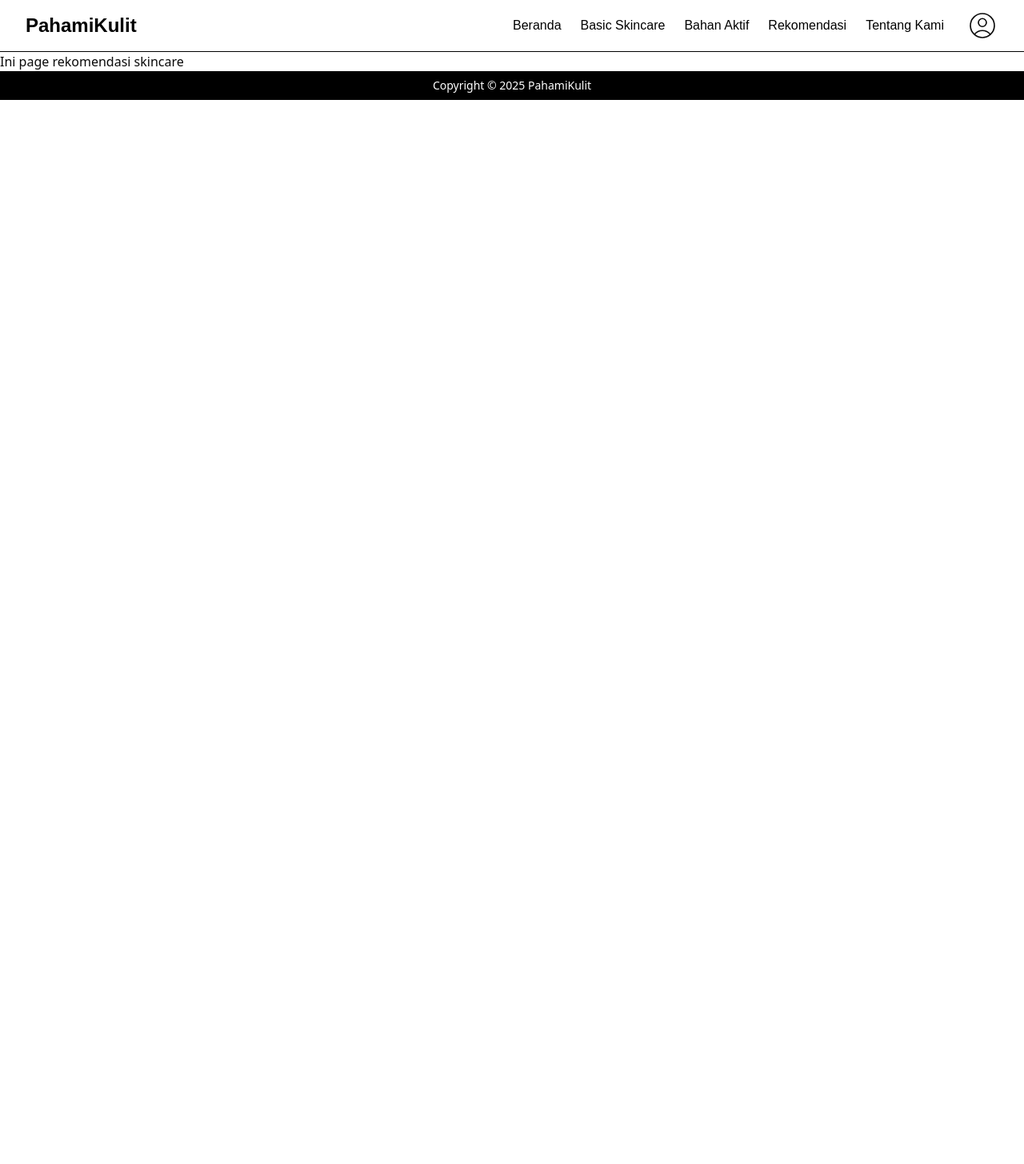
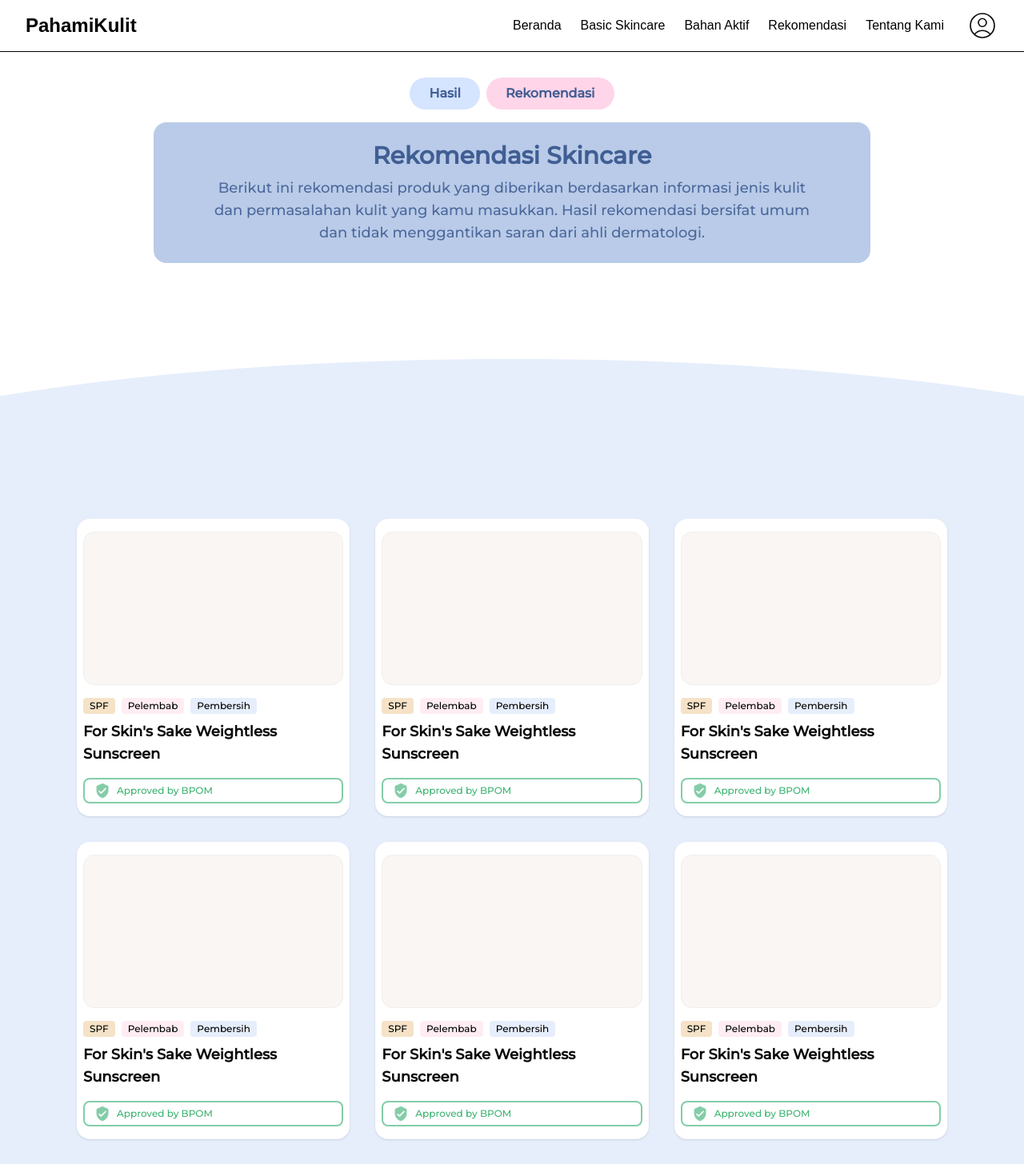
Before and after one commit to putrilauraa/PahamiKulit-FrontEnd, a Next.js app: page /rekomendasi in a window 1280 px wide. Shown: the top 1456 px of the page at 80% size. Before the commit the page ends 800 px from the top, so only its background shows below. Built offline with nearby package versions, Linux system fonts and the light colour scheme; a web font is replaced by a local one.

Commit message:
feat(rekomendasi): add rekomendasi

```diff
--- a/src/app/profil-kulit/page.tsx
+++ b/src/app/profil-kulit/page.tsx
@@ -52,7 +52,7 @@
                     }}
                 ></div>
 
-                <div className="bg-[#E6EEFC] min-h-screen pb-15">
+                <div className="bg-[#E6EEFC] min-h-screen">
                     {/* Judul - Profil Kulit */}
                     <div className="relative z-20 -top-70">
                         <div
@@ -131,9 +131,9 @@
                                         viewBox="0 0 24 24"
                                         fill="none"
                                         stroke="#FFF6ED"
-                                        strokeWidth="3"
-                                        strokeLinecap="round"
-                                        strokeLinejoin="round"
+                                        stroke-width="3"
+                                        stroke-linecap="round"
+                                        stroke-linejoin="round"
                                         className="lucide lucide-check-icon lucide-check"
                                     >
                                         <path d="M20 6 9 17l-5-5" />
@@ -156,9 +156,9 @@
                                         viewBox="0 0 24 24"
                                         fill="none"
                                         stroke="#FFF6ED"
-                                        strokeWidth="3"
-                                        strokeLinecap="round"
-                                        strokeLinejoin="round"
+                                        stroke-width="3"
+                                        stroke-linecap="round"
+                                        stroke-linejoin="round"
                                         className="lucide lucide-x-icon lucide-x"
                                     >
                                         <path d="M18 6 6 18" />
--- a/src/app/rekomendasi/page.tsx
+++ b/src/app/rekomendasi/page.tsx
@@ -5,12 +5,112 @@
 
 const montserrat = Montserrat({ weight: '500', subsets: ['latin'] });
 
-export default function basicSkincare() {
+{
+    /* Back End masuk disini ya ibu */
+}
+const products = Array(9).fill({
+    name: "For Skin's Sake Weightless Sunscreen",
+    tags: ['SPF', 'Pelembab', 'Pembersih'],
+    approved: true,
+});
+
+export default function RekomendasiSkincare() {
     return (
-        <>
+        <div className={`min-h-screen bg-[var(--color-background)] ${montserrat.className}`}>
             <Navbar />
-            <p>Ini page rekomendasi skincare</p>
+
+            {/* Upper */}
+            <div className="flex justify-center">
+                <div>
+            {/* Hasil Rekomendasi */}
+            <div className="flex justify-center">
+            <div className="flex gap-2 mb-4 mt-6 sm:mt-8">
+                    <div className="px-6 sm:px-6 py-2 rounded-full font-bold text-[#405E93] bg-[#D5E4FF]">Hasil</div>
+                    <div className="px-6 sm:px-6 py-2 rounded-full font-bold text-[#405E93] bg-[#FFD5E9]">Rekomendasi</div>
+            </div>
+            </div>
+
+            {/* Rekomendasi Skincare Intro */}
+                <div className="relative w-full max-w-lg sm:max-w-2xl lg:max-w-4xl rounded-2xl bg-[#B9CBE8] text-[#405E93] px-4 sm:px-8 md:px-16 py-6 sm:py-8text-[#405E93] flex flex-col items-center">
+                    <h1 className="text-xl sm:text-2xl md:text-3xl font-bold mb-2 text-center">
+                        Rekomendasi Skincare
+                    </h1>
+                    <p className="text-center text-sm sm:text-base md:text-lg opacity-90">
+                        Berikut ini rekomendasi produk yang diberikan
+                        berdasarkan informasi jenis kulit dan permasalahan kulit
+                        yang kamu masukkan. Hasil rekomendasi bersifat umum dan
+                        tidak menggantikan saran dari ahli dermatologi.
+                    </p>
+                </div>
+            </div>
+            </div>
+
+
+            <div
+                    className="h-80 relative"
+                    style={{
+                        background: '#E6EEFC',
+                        clipPath: 'ellipse(1000px 200px at center bottom)',
+                    }}
+                ></div>
+
+
+            {/* Products*/}
+            <div>
+            <div
+                className="w-full bg-[#E6EEFC]"
+                style={{
+                    // clipPath: 'ellipse(1200px 1500px at center bottom)',
+                }}
+            >
+
+                {/* Product List */}
+                <div className="max-w-xs sm:max-w-2xl md:max-w-4xl lg:max-w-6xl mx-auto grid grid-cols-1 sm:grid-cols-2 lg:grid-cols-3 gap-6 sm:gap-8 px-2 sm:px-4 md:px-8 pb-100 sm:pb-10">
+                    {products.map((product, idx) => (
+                        <div
+                            key={idx}
+                            className="bg-white rounded-2xl shadow px-2 py-2 md:py-4 flex flex-col min-h-[320px]"
+                        >
+                            {/* Placeholder Image */}
+                            <div className="bg-[#FAF6F3] border border-[#F2EEEB] rounded-xl h-32 sm:h-40 md:h-48 mb-3 sm:mb-4 w-full" />
+                            {/* Tags */}
+                            <div className="flex flex-wrap gap-2 mb-2 text-black">
+                                {product.tags.map((tag: string, i: number) => (
+                                    <span
+                                        key={i}
+                                        className={`px-2 py-0.5 rounded text-xs font-medium ${
+                                            tag === 'SPF'
+                                                ? 'bg-[#F5E2C7]'
+                                                : tag === 'Pelembab'
+                                                ? 'bg-[#FFEDF3]'
+                                                : 'bg-[#E6EEFC]'
+                                        }`}
+                                    >
+                                        {tag}
+                                    </span>
+                                ))}
+                            </div>
+                            {/* Product Name */}
+                            <div className="font-semibold text-sm sm:text-base md:text-lg mb-2">
+                                {product.name}
+                            </div>
+                            {/* Approved Badge */}
+                            {product.approved && (
+                                <span className="flex items-center mt-2 px-3 py-1 rounded-md border-2 border-[#84CDA8] text-[#3CB371] text-xs font-medium">
+                                    <img
+                                    src="/Check.png"
+                                    alt="Checked"
+                                    className="w-5 h-auto mr-2">
+                                    </img>
+                                    Approved by BPOM
+                                </span>
+                            )}
+                        </div>
+                    ))}
+                </div>
+            </div>
+            </div>
             <Footer />
-        </>
+        </div>
     );
 }
--- a/src/components/Navbar.tsx
+++ b/src/components/Navbar.tsx
@@ -47,7 +47,7 @@
                                     Beranda
                                 </Link>
                                 <Link
-                                    href="/basic-skincare"
+                                    href="/home"
                                     className="text-black hover:border-b-2 hover:border-black py-5 px-1"
                                 >
                                     Basic Skincare
@@ -59,7 +59,7 @@
                                     Bahan Aktif
                                 </Link>
                                 <Link
-                                    href="/rekomendasi"
+                                    href="/product"
                                     className="text-black hover:border-b-2 hover:border-black py-5 px-1"
                                 >
                                     Rekomendasi
@@ -70,7 +70,6 @@
                                 >
                                     Tentang Kami
                                 </Link>
-
                                 <Link href="/">
                                     {/* <svg
                                         xmlns="http://www.w3.org/2000/svg"
@@ -131,7 +130,7 @@
                     </div>
                 </div>
                 {isClick && (
-                    <div className="md:hidden">
+                     <div className="md:hidden">
                         <div className="px-2 pt-2 pb-3 space-y-1 sm:px-3">
                             <Link
                                 href="/"
```
Also changed, not shown: public/Check.png (added).
